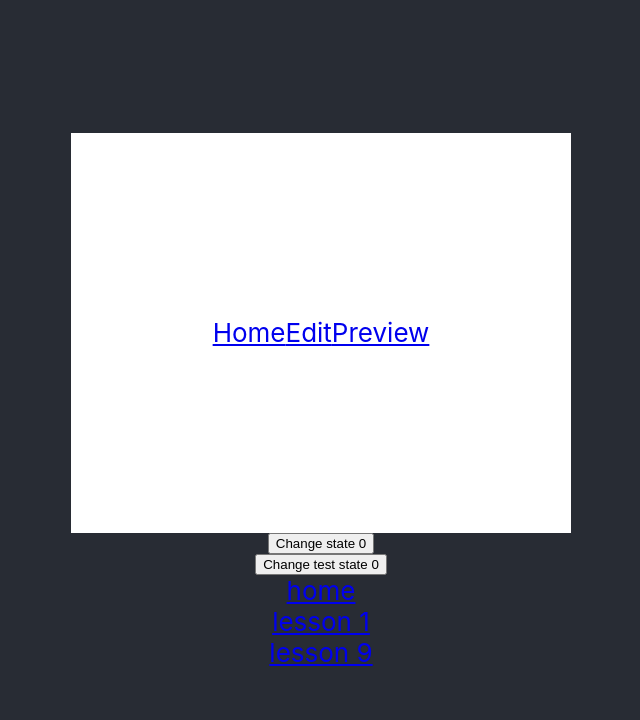
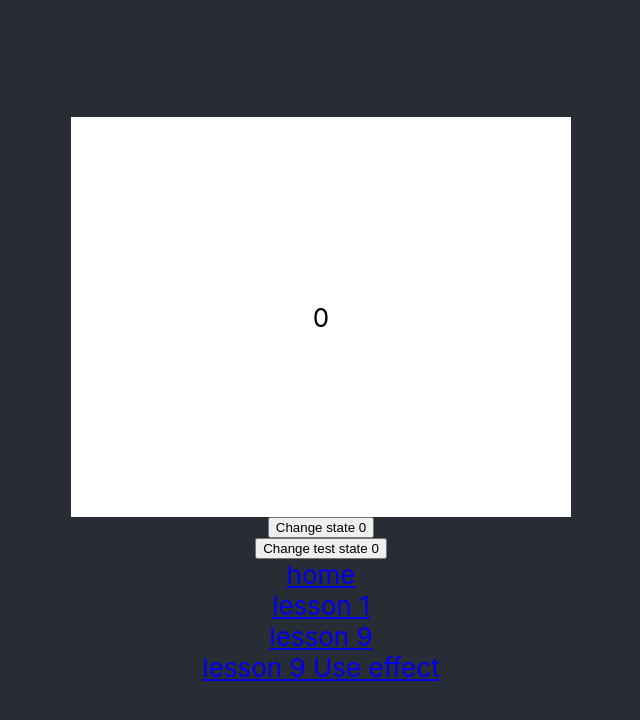
Before and after one commit to Simofy/fe2-7, a React (Create React App) app: page /lesson-9/second-part in a window 1280 px wide. Shown: the top 720 px of the page, without its empty margins (319-959 px from the left). Built offline with nearby package versions, Linux system fonts and the light colour scheme.

Commit message:
useEffect return func

```diff
--- a/src/App.jsx
+++ b/src/App.jsx
@@ -24,6 +24,7 @@ import Task1 from "./lesson-7/Task1";
 import Lesson8 from "./lesson-8";
 import BinaryIncrement from "./lesson-8/BinaryIncrement";
 import Lesson9 from "./lesson-9";
+import SecondPart from "./lesson-9/SecondPart";
 import { routes } from "./routes";
 
 // import RandomNameGenerator from "./RandomNameGenerator";
@@ -62,6 +63,9 @@ function AppComponent() {
               <Route path={routes.lesson1}>
                 <BinaryIncrement />
               </Route>
+              <Route path="/lesson-9/second-part">
+                <SecondPart />
+              </Route>
               <Route path={routes.lesson2}>
                 <Lesson2 />
               </Route>
@@ -95,6 +99,7 @@ function AppComponent() {
           <Link to="/">home</Link>
           <Link to={routes.lesson1}>lesson 1</Link>
           <Link to={routes.lesson9}>lesson 9</Link>
+          <Link to={`/lesson-9/second-part`}>lesson 9 Use effect</Link>
         </header>
       </div>
     </BrowserRouter>
--- /dev/null
+++ b/src/lesson-9/SecondPart/index.jsx
@@ -0,0 +1,34 @@
+import { useEffect, useState } from "react";
+
+export default function SecondPart() {
+  // incrementValue
+  // incrementSize
+  // incrementTime
+  const [increment, setIncrement] = useState(0);
+  const [demoObject, setDemoObject] = useState(undefined);
+  useEffect(() => {
+    setDemoObject({
+      alio: "test",
+      kill: () => {
+        console.log("killed");
+      },
+    });
+  }, []);
+
+  useEffect(() => {
+    // demoObject clean up
+    return () => demoObject && demoObject.kill();
+  }, [demoObject]);
+
+  console.log(demoObject);
+  // useEffect(() => {
+  //   const interval = setInterval(() => {
+  //     setIncrement((oldValue) => oldValue + 1);
+  //   }, 1000);
+  //   return () => {
+  //     console.log("clearInterval", interval);
+  //     clearInterval(interval);
+  //   };
+  // }, []);
+  return <div>{increment}</div>;
+}
```
